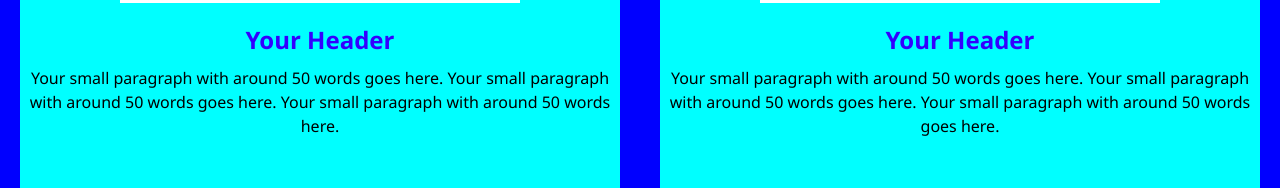
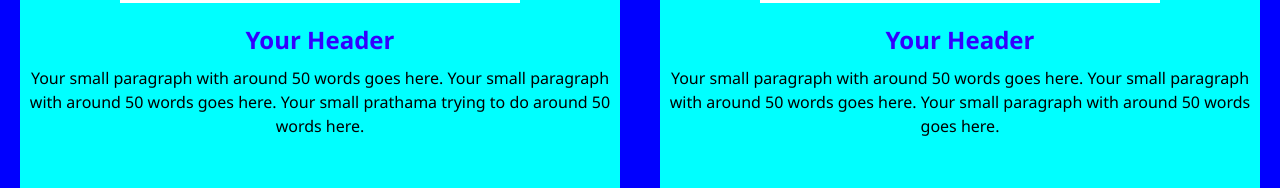
Before and after one commit to sanket060920/E-nimantran, a React (Create React App) app in the folder my-react-app/: page /Card_1 in a window 1280 px wide. Shown: the part 465-653 px from the top of the page. Built offline with nearby package versions, Linux system fonts and the light colour scheme.

Commit message:
demo TP commit

```diff
--- a/my-react-app/src/components/cards-design/card-1/card-1.jsx
+++ b/my-react-app/src/components/cards-design/card-1/card-1.jsx
@@ -22,7 +22,7 @@ const ResponsiveImage = () => {
         <h1>Your Header</h1>
         <p>
           Your small paragraph with around 50 words goes here. Your small paragraph with around 50
-          words goes here. Your small paragraph with around 50 words  here.
+          words goes here. Your small prathama trying to do  around 50 words here.
         </p>
       </div>
     </div>    <div className="container">
--- a/my-react-app/src/components/cards-design/card-2/card-2.jsx
+++ b/my-react-app/src/components/cards-design/card-2/card-2.jsx
@@ -0,0 +1 @@
+<h1>BHava jml ka bgh</h1>
```
